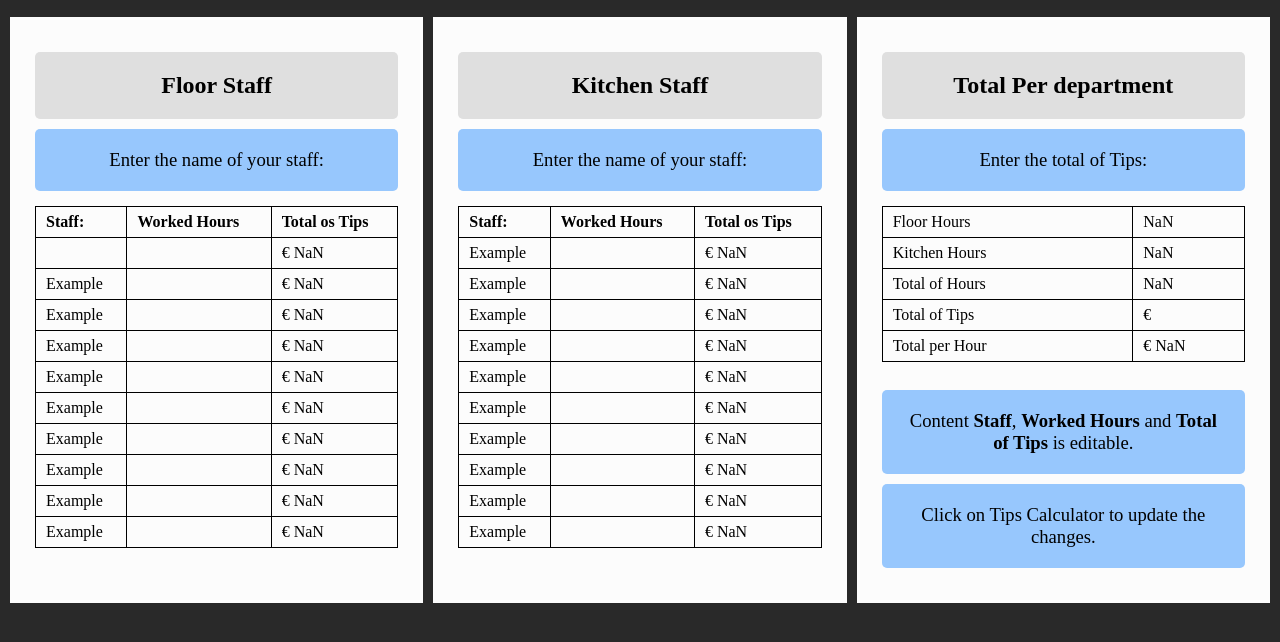
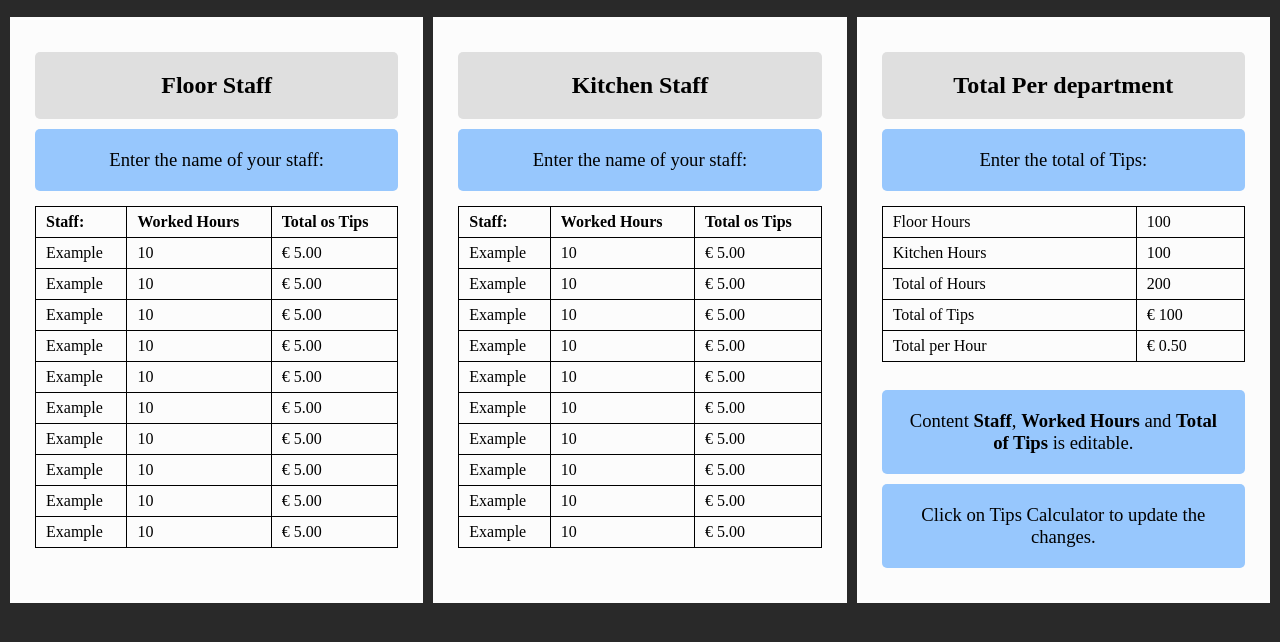
Before and after one commit to guilhermevesentini/Javascript, a plain HTML site: page Tips/index.html in a window 1280 px wide. Shown: the part 90-732 px from the top of the page. Drawn offline with Linux system fonts and the light colour scheme.

Commit message:
organizing

```diff
--- a/Tips/css/style.css
+++ b/Tips/css/style.css
@@ -70,3 +70,6 @@
             display: table-row;
         }
     }
+    [contenteditable] {
+        outline: 0px solid transparent;
+      }
--- a/Tips/index.html
+++ b/Tips/index.html
@@ -9,14 +9,14 @@
 
 
 </head>
-<body>
+<body onload="onLoadFuntion()">
 
-    <h1 onClick="document.location.reload(true)"> Tips Calculator </h1>
+    <h1 id="refreshPage" onClick="document.location.reload(true)"> Tips Calculator </h1>
     </div>
     <div class="Row">
         <div class="Column"><!-- Floor -->
             <div>
-                <div onkeypress="copyInputFloor()">
+                <div onkeypress="copyInput()">
                     <table>
                         <div>
                             <h2>Floor Staff</h2>
@@ -28,54 +28,54 @@
                             <th>Total os Tips</th>
                         </tr>
                         <tr>
-                            <td><div id="receiveNameFloor0" contentEditable="true"></div></td>
-                            <td><div type="number" id="displayFloorHours0" class="numberFunction" contentEditable="true"></div></td>
-                            <td><span>&#8364 </span><div id="copyFloorHours0" ></div></td>
+                            <td><div id="receiveNameFloor0" contentEditable="true">Example</div></td>
+                            <td><div type="number" id="displayFloorHours0" class="numberFunction" contentEditable="true">10</div></td>
+                            <td><span>&#8364 </span><div id="copyFloorHours0" class="notANumber"></div></td>
                         </tr>
                         <tr>
-                            <td><div id="receiveNameFloor1" contentEditable="true">Example</div></td>
-                            <td><div id="displayFloorHours1" contentEditable="true" class="numberFunction"></div></td>
-                            <td><span>&#8364 </span><div id="copyFloorHours1" ></div></td>
+                            <td><div id="receiveNameFloor1" placeholder="Example" contentEditable="true">Example</div></td>
+                            <td><div id="displayFloorHours1" contentEditable="true" class="numberFunction">10</div></td>
+                            <td><span>&#8364 </span><div id="copyFloorHours1" class="notANumber"></div></td>
                         </tr>
                         <tr>
-                            <td><div id="receiveNameFloor2" contentEditable="true">Example</div></td>
-                            <td><div id="displayFloorHours2" contentEditable="true" class="numberFunction"></div></td>
-                            <td><span>&#8364 </span><div id="copyFloorHours2" ></div></td>
+                            <td><div id="receiveNameFloor2" placeholder="Example" contentEditable="true">Example</div></td>
+                            <td><div id="displayFloorHours2" contentEditable="true" class="numberFunction">10</div></td>
+                            <td><span>&#8364 </span><div id="copyFloorHours2" class="notANumber"></div></td>
                         </tr>
                         <tr>
-                            <td><div id="receiveNameFloor3" contentEditable="true">Example</div></td>
-                            <td><div id="displayFloorHours3" contentEditable="true" class="numberFunction"></div></td>
-                            <td><span>&#8364 </span><div id="copyFloorHours3" ></div></td>
+                            <td><div id="receiveNameFloor3" placeholder="Example" contentEditable="true">Example</div></td>
+                            <td><div id="displayFloorHours3" contentEditable="true" class="numberFunction">10</div></td>
+                            <td><span>&#8364 </span><div id="copyFloorHours3" class="notANumber"></div></td>
                         </tr>
                         <tr>
-                            <td><div id="receiveNameFloor4" contentEditable="true">Example</div></td>
-                            <td><div id="displayFloorHours4" contentEditable="true" class="numberFunction"></div></td>
-                            <td><span>&#8364 </span><div id="copyFloorHours4" ></div></td>
+                            <td><div id="receiveNameFloor4" placeholder="Example" contentEditable="true">Example</div></td>
+                            <td><div id="displayFloorHours4" contentEditable="true" class="numberFunction">10</div></td>
+                            <td><span>&#8364 </span><div id="copyFloorHours4" class="notANumber"></div></td>
                         </tr>
                         <tr>
-                            <td><div id="receiveNameFloor5" contentEditable="true">Example</div></td>
-                            <td><div id="displayFloorHours5" contentEditable="true" class="numberFunction"></div></td>
-                            <td><span>&#8364 </span><div id="copyFloorHours5" ></div></td>
+                            <td><div id="receiveNameFloor5" placeholder="Example" contentEditable="true">Example</div></td>
+                            <td><div id="displayFloorHours5" contentEditable="true" class="numberFunction">10</div></td>
+                            <td><span>&#8364 </span><div id="copyFloorHours5" class="notANumber"></div></td>
                         </tr>
                         <tr>
-                            <td><div id="receiveNameFloor6" contentEditable="true">Example</div></td>
-                            <td><div id="displayFloorHours6" contentEditable="true" class="numberFunction"></div></td>
-                            <td><span>&#8364 </span><div id="copyFloorHours6" ></div></td>
+                            <td><div id="receiveNameFloor6" placeholder="Example" contentEditable="true">Example</div></td>
+                            <td><div id="displayFloorHours6" contentEditable="true" class="numberFunction">10</div></td>
+                            <td><span>&#8364 </span><div id="copyFloorHours6" class="notANumber"></div></td>
                         </tr>
                         <tr>
-                            <td><div id="receiveNameFloor7" contentEditable="true">Example</div></td>
-                            <td><div id="displayFloorHours7" contentEditable="true" class="numberFunction"></div></td>
-                            <td><span>&#8364 </span><div id="copyFloorHours7" ></div></td>
+                            <td><div id="receiveNameFloor7" placeholder="Example" contentEditable="true">Example</div></td>
+                            <td><div id="displayFloorHours7" contentEditable="true" class="numberFunction">10</div></td>
+                            <td><span>&#8364 </span><div id="copyFloorHours7" class="notANumber"></div></td>
                         </tr>
                         <tr>
-                            <td><div id="receiveNameFloor8" contentEditable="true">Example</div></td>
-                            <td><div id="displayFloorHours8" contentEditable="true" class="numberFunction"></div></td>
-                            <td><span>&#8364 </span><div id="copyFloorHours8" ></div></td>
+                            <td><div id="receiveNameFloor8" placeholder="Example" contentEditable="true">Example</div></td>
+                            <td><div id="displayFloorHours8" contentEditable="true" class="numberFunction">10</div></td>
+                            <td><span>&#8364 </span><div id="copyFloorHours8" class="notANumber"></div></td>
                         </tr>
                         <tr>
-                            <td><div id="receiveNameFloor9" contentEditable="true">Example</div></td>
-                            <td><div id="displayFloorHours9" contentEditable="true" class="numberFunction"></div></td>
-                            <td><span>&#8364 </span><div id="copyFloorHours9" ></div></td>
+                            <td><div id="receiveNameFloor9" placeholder="Example" contentEditable="true">Example</div></td>
+                            <td><div id="displayFloorHours9" contentEditable="true" class="numberFunction">10</div></td>
+                            <td><span>&#8364 </span><div id="copyFloorHours9" class="notANumber"></div></td>
                         </tr>
 
                     </table>
@@ -88,7 +88,7 @@
         </div>
         <div class="Column"><!-- Kitchen -->
             <div>
-                <div onkeypress="copyInputKitchen()">
+                <div onkeypress="copyInput()">
                     <table>
                         <div>
                             <h2>Kitchen Staff</h2>
@@ -101,54 +101,54 @@
                         </tr>
                         <tr>
                             <td><div id="receiveNameKitchen0" contentEditable="true">Example</div></td>
-                            <td><div id="displayKitchenHours0" contentEditable="true" class=".numberFunctionK"></div></td>
-                            <td><span>&#8364 </span><div id="copyKitchenHours0"></div></td>
+                            <td><div id="displayKitchenHours0" contentEditable="true" class="numberFunctionK">10</div></td>
+                            <td><span>&#8364 </span><div id="copyKitchenHours0" class="notANumber"></div></td>
 
                         </tr>
                         <tr>
                             <td><div id="receiveNameKitchen1" contentEditable="true">Example</div></td>
-                            <td><div id="displayKitchenHours1" contentEditable="true" class=".numberFunctionK"></div></td>
-                            <td><span>&#8364 </span><div id="copyKitchenHours1"></div></td>
+                            <td><div id="displayKitchenHours1" contentEditable="true" class="numberFunctionK">10</div></td>
+                            <td><span>&#8364 </span><div id="copyKitchenHours1" class="notANumber"></div></td>
                         </tr>
                         <tr>
                             <td><div id="receiveNameKitchen2" contentEditable="true">Example</div></td>
-                            <td><div id="displayKitchenHours2" contentEditable="true" class=".numberFunctionK"></div></td>
-                            <td><span>&#8364 </span><div id="copyKitchenHours2"></div></td>
+                            <td><div id="displayKitchenHours2" contentEditable="true" class="numberFunctionK">10</div></td>
+                            <td><span>&#8364 </span><div id="copyKitchenHours2" class="notANumber"></div></td>
                         </tr>
                         <tr>
                             <td><div id="receiveNameKitchen3" contentEditable="true">Example</div></td>
-                            <td><div id="displayKitchenHours3" contentEditable="true" class=".numberFunctionK"></div></td>
-                            <td><span>&#8364 </span><div id="copyKitchenHours3"></div></td>
+                            <td><div id="displayKitchenHours3" contentEditable="true" class="numberFunctionK">10</div></td>
+                            <td><span>&#8364 </span><div id="copyKitchenHours3" class="notANumber"></div></td>
                         </tr>
                         <tr>
                             <td><div id="receiveNameKitchen4" contentEditable="true">Example</div></td>
-                            <td><div id="displayKitchenHours4" contentEditable="true" class=".numberFunctionK"></div></td>
-                            <td><span>&#8364 </span><div id="copyKitchenHours4"></div></td>
+                            <td><div id="displayKitchenHours4" contentEditable="true" class="numberFunctionK">10</div></td>
+                            <td><span>&#8364 </span><div id="copyKitchenHours4" class="notANumber"></div></td>
                         </tr>
                         <tr>
                             <td><div id="receiveNameKitchen5" contentEditable="true">Example</div></td>
-                            <td><div id="displayKitchenHours5" contentEditable="true" class=".numberFunctionK"></div></td>
-                            <td><span>&#8364 </span><div id="copyKitchenHours5"></div></td>
+                            <td><div id="displayKitchenHours5" contentEditable="true" class="numberFunctionK">10</div></td>
+                            <td><span>&#8364 </span><div id="copyKitchenHours5" class="notANumber"></div></td>
                         </tr>
                         <tr>
                             <td><div id="receiveNameKitchen6" contentEditable="true">Example</div></td>
-                            <td><div id="displayKitchenHours6" contentEditable="true" class=".numberFunctionK"></div></td>
-                            <td><span>&#8364 </span><div id="copyKitchenHours6"></div></td>
+                            <td><div id="displayKitchenHours6" contentEditable="true" class="numberFunctionK">10</div></td>
+                            <td><span>&#8364 </span><div id="copyKitchenHours6" class="notANumber"></div></td>
                         </tr>
                         <tr>
                             <td><div id="receiveNameKitchen7" contentEditable="true">Example</div></td>
-                            <td><div id="displayKitchenHours7" contentEditable="true" class=".numberFunctionK"></div></td>
-                            <td><span>&#8364 </span><div id="copyKitchenHours7"></div></td>
+                            <td><div id="displayKitchenHours7" contentEditable="true" class="numberFunctionK">10</div></td>
+                            <td><span>&#8364 </span><div id="copyKitchenHours7" class="notANumber"></div></td>
                         </tr>
                         <tr>
                             <td><div id="receiveNameKitchen8" contentEditable="true">Example</div></td>
-                            <td><div id="displayKitchenHours8" contentEditable="true" class=".numberFunctionK"></div></td>
-                            <td><span>&#8364 </span><div id="copyKitchenHours8"></div></td>
+                            <td><div id="displayKitchenHours8" contentEditable="true" class="numberFunctionK">10</div></td>
+                            <td><span>&#8364 </span><div id="copyKitchenHours8" class="notANumber"></div></td>
                         </tr>
                         <tr>
                             <td><div id="receiveNameKitchen9" contentEditable="true">Example</div></td>
-                            <td><div id="displayKitchenHours9" contentEditable="true" class=".numberFunctionK"></div></td>
-                            <td><span>&#8364 </span><div id="copyKitchenHours9"></div></td>
+                            <td><div id="displayKitchenHours9" contentEditable="true" class="numberFunctionK">10</div></td>
+                            <td><span>&#8364 </span><div id="copyKitchenHours9" class="notANumber"></div></td>
                         </tr>
                     </table>
                 </div>
@@ -174,11 +174,11 @@
                     </tr>
                     <tr>
                         <td>Total of Tips</td>
-                        <td><span>&#8364 </span><div id="totalTips" contentEditable="true"></div></td>
+                        <td><span>&#8364 </span><div id="totalTips" contentEditable="true">100</div></td>
                     </tr>
                     <tr>
                         <td>Total per Hour</td>
-                        <td><span>&#8364 </span><div id="totalPerHour"></div></td>
+                        <td><span>&#8364 </span><div id="totalPerHour">0</div></td>
                     </tr>
                 </div>
             </table>
--- a/Tips/js/javascript.js
+++ b/Tips/js/javascript.js
@@ -71,16 +71,16 @@
 
     const myArrayKitchen = ['.numberFunctionK'];
     //
-    const kitchen0 = document.getElementById('displayKitchenHours0').outerText;
-    const k1 = document.getElementById('displayKitchenHours1').outerText;
-    const k2 = document.getElementById('displayKitchenHours2').outerText;
-    const k3 = document.getElementById('displayKitchenHours3').outerText;
-    const k4 = document.getElementById('displayKitchenHours4').outerText;
-    const k5 = document.getElementById('displayKitchenHours5').outerText;
-    const k6 = document.getElementById('displayKitchenHours6').outerText;
-    const k7 = document.getElementById('displayKitchenHours7').outerText;
-    const k8 = document.getElementById('displayKitchenHours8').outerText;
-    const k9 = document.getElementById('displayKitchenHours9').outerText;
+    const kitchen0 = Number(document.getElementById('displayKitchenHours0').outerText);
+    const k1 = Number(document.getElementById('displayKitchenHours1').outerText);
+    const k2 = Number(document.getElementById('displayKitchenHours2').outerText);
+    const k3 = Number(document.getElementById('displayKitchenHours3').outerText);
+    const k4 = Number(document.getElementById('displayKitchenHours4').outerText);
+    const k5 = Number(document.getElementById('displayKitchenHours5').outerText);
+    const k6 = Number(document.getElementById('displayKitchenHours6').outerText);
+    const k7 = Number(document.getElementById('displayKitchenHours7').outerText);
+    const k8 = Number(document.getElementById('displayKitchenHours8').outerText);
+    const k9 = Number(document.getElementById('displayKitchenHours9').outerText);;
 
     const totalHoursKitchen =
     parseInt(kitchen0) +
@@ -111,16 +111,17 @@
 
     // Total per tips Floor
 
-    const F0 = document.getElementById('displayFloorHours0').outerText;
-    const F1 = document.getElementById('displayFloorHours1').outerText;
-    const F2 = document.getElementById('displayFloorHours2').outerText;
-    const F3 = document.getElementById('displayFloorHours3').outerText;
-    const F4 = document.getElementById('displayFloorHours4').outerText;
-    const F5 = document.getElementById('displayFloorHours5').outerText;
-    const F6 = document.getElementById('displayFloorHours6').outerText;
-    const F7 = document.getElementById('displayFloorHours7').outerText;
-    const F8 = document.getElementById('displayFloorHours8').outerText;
-    const F9 = document.getElementById('displayFloorHours9').outerText;
+    const F0 = Number(document.getElementById('displayFloorHours0').outerText);
+    const F1 = Number(document.getElementById('displayFloorHours1').outerText);
+    const F2 = Number(document.getElementById('displayFloorHours2').outerText);
+    const F3 = Number(document.getElementById('displayFloorHours3').outerText);
+    const F4 = Number(document.getElementById('displayFloorHours4').outerText);
+    const F5 = Number(document.getElementById('displayFloorHours5').outerText);
+    const F6 = Number(document.getElementById('displayFloorHours6').outerText);
+    const F7 = Number(document.getElementById('displayFloorHours7').outerText);
+    const F8 = Number(document.getElementById('displayFloorHours8').outerText);
+    const F9 = Number(document.getElementById('displayFloorHours9').outerText);
+
 
     const totalTips0 = parseInt(F0) * totalPerHour.toFixed(2);
     const totalTipsa = parseInt(F1) * totalPerHour.toFixed(2);
@@ -171,11 +172,17 @@
     document.getElementById('copyKitchenHours8').innerHTML = totalTipsKitchenh.toFixed(2);
     document.getElementById('copyKitchenHours9').innerHTML = totalTipsKitcheni.toFixed(2);
 
+
     //console.log(a[1].outerText);
 
 
     //------------- END Calculations -----------------//
 
+
+    function copyInput() {
+
+        addEventListener('copyFloor', copyInputFloor);
+        addEventListener('copyKitchen', copyInputKitchen);
 
 
         //bug to fix no passing number value, One caracter missing when typing.
@@ -284,3 +291,8 @@
 
 
         }
+    }
+
+    const totalDisplay = document.querySelectorAll('.notANumber');
+
+    Number(totalDisplay)
```
Lines whose indentation alone changed are shown as unchanged.
